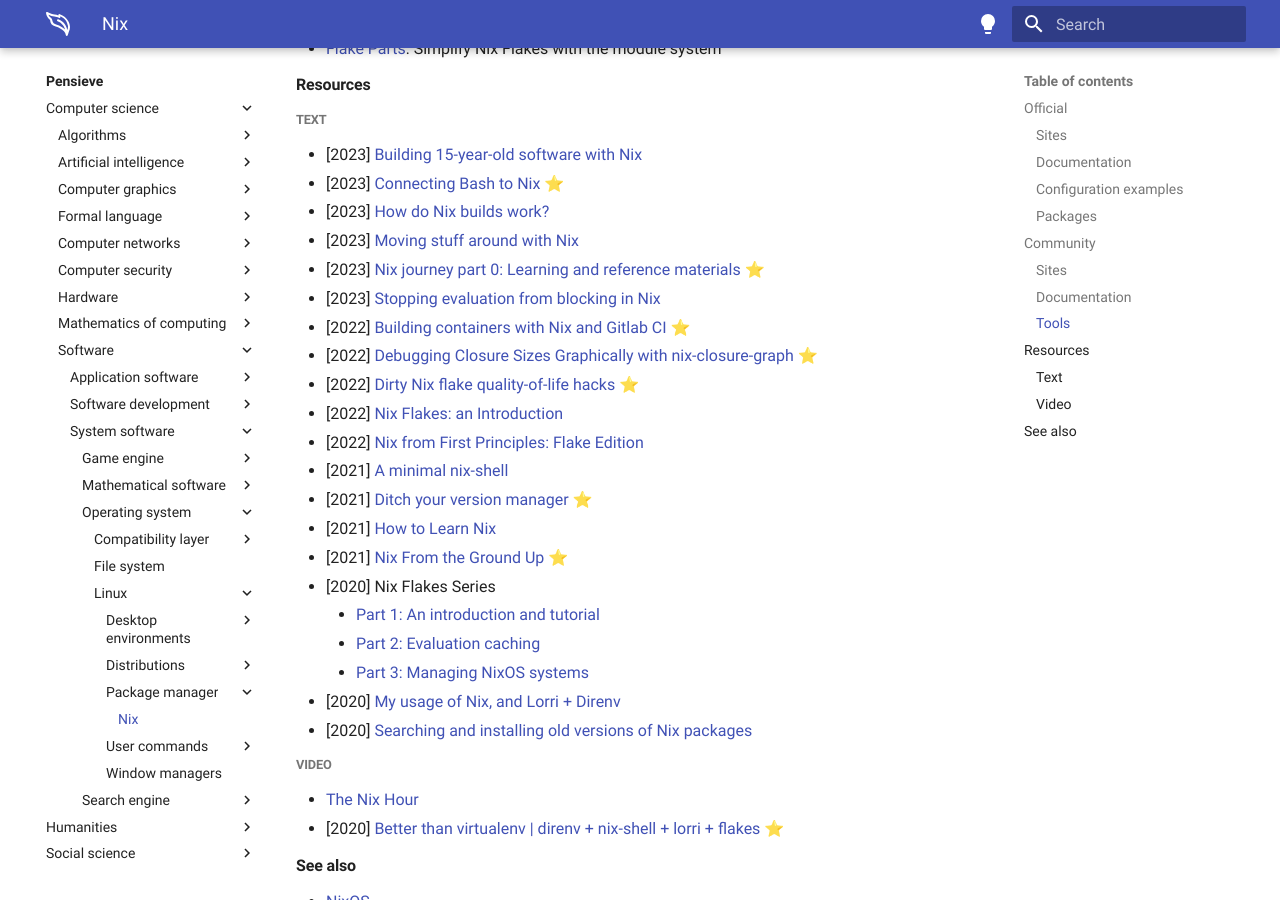
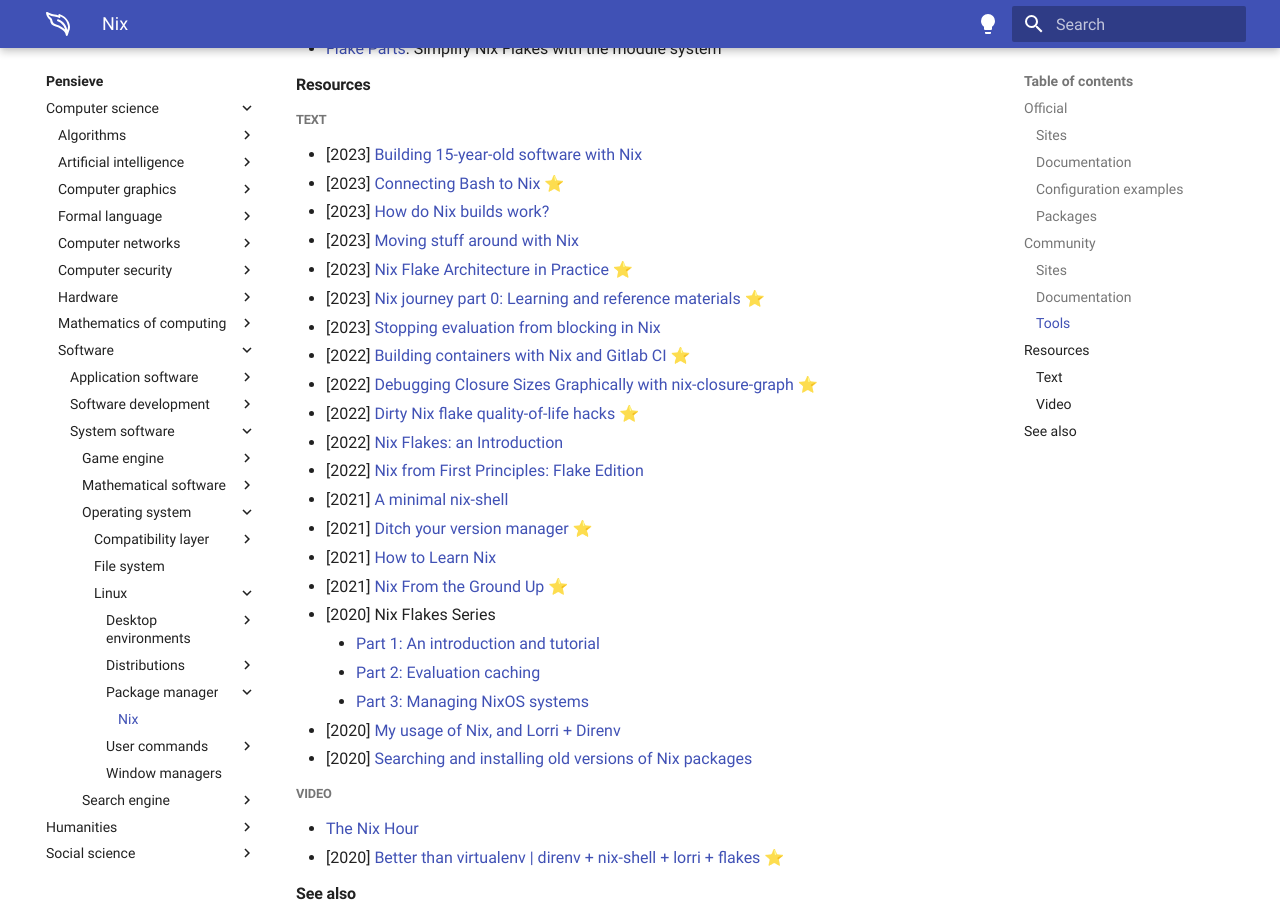
Before and after one commit to paveloom/paveloom.dev, an MkDocs documentation site: the page built from content/pensieve/nix.md, in a window 1280 px wide and 900 px high, scrolled down 1099 px. Built offline with MkDocs 1.6.1 and Material for MkDocs 9.7.7, drawn with Linux system fonts in a browser that asks for light colours.

Commit message:
Pensieve: update the Nix page.

```diff
--- a/content/pensieve/nix.md
+++ b/content/pensieve/nix.md
@@ -43,6 +43,7 @@
 - [2023] [Connecting Bash to Nix](https://www.zombiezen.com/blog/2023/03/connecting-bash-to-nix) ⭐
 - [2023] [How do Nix builds work?](https://jvns.ca/blog/2023/03/03/how-do-nix-builds-work-)
 - [2023] [Moving stuff around with Nix](https://determinate.systems/posts/moving-stuff-around-with-nix)
+- [2023] [Nix Flake Architecture in Practice](https://journal.platonic.systems/nix-flake-architecture-in-practice) ⭐
 - [2023] [Nix journey part 0: Learning and reference materials](https://tinkering.xyz/nix-docs) ⭐
 - [2023] [Stopping evaluation from blocking in Nix](https://jade.fyi/blog/nix-evaluation-blocking)
 - [2022] [Building containers with Nix and Gitlab CI](https://scvalex.net/posts/68) ⭐
```
